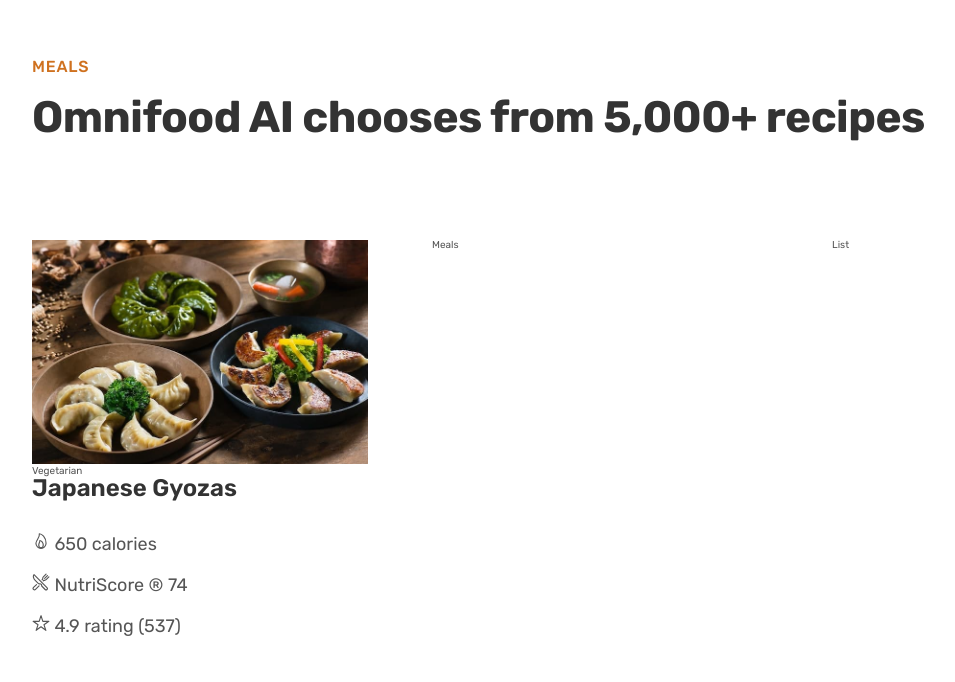
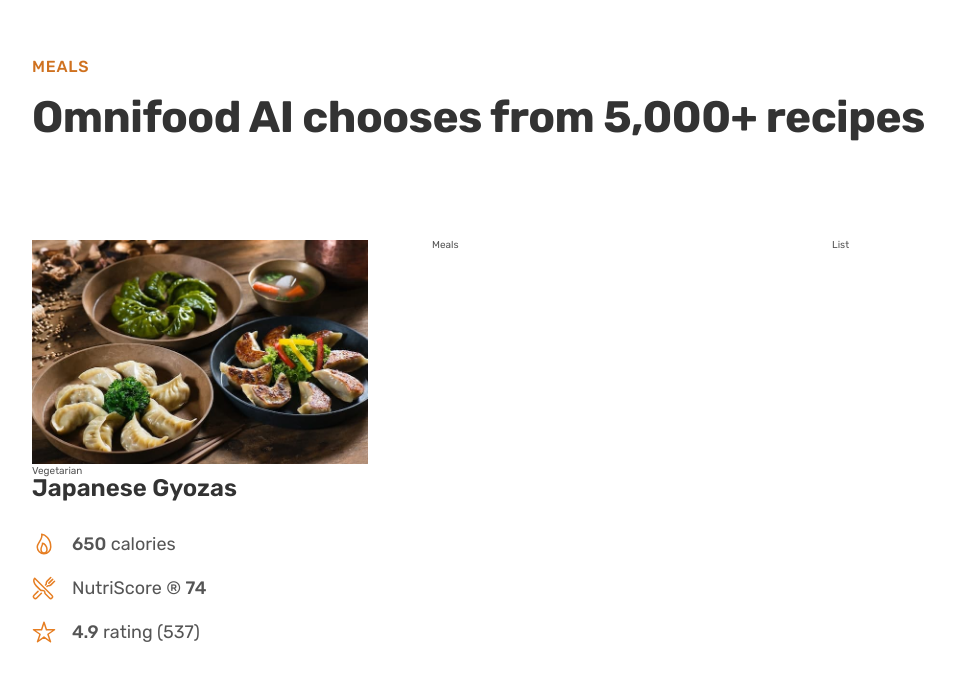
Before and after one commit to muntashir-wahid/Omnifood, a plain HTML site: page index.html in a window 1280 px wide. Shown: the part 2650-3332 px from the top of the page, without its empty margins (40-995 px from the left). Drawn offline with nearby package versions, Linux system fonts and the light colour scheme.

Commit message:
working on the meal card component

```diff
--- a/css/general.css
+++ b/css/general.css
@@ -165,3 +165,7 @@ body {
 .margin-righ-sm {
   margin-right: 1.6rem !important;
 }
+
+strong {
+  font-weight: 500;
+}
--- a/css/style.css
+++ b/css/style.css
@@ -232,4 +232,14 @@
 
 .meal-attribute {
   font-size: 1.8rem;
+  display: flex;
+  /* justify-content: center; */
+  align-items: center;
+  gap: 1.6rem;
 }
+
+.meal-icon {
+  height: 2.4rem;
+  width: 2.4rem;
+  color: #e67e22;
+}
--- a/index.html
+++ b/index.html
@@ -203,16 +203,19 @@
             <p class="meal-title">Japanese Gyozas</p>
             <ul class="meal-attributes">
               <li class="meal-attribute">
-                <ion-icon name="flame-outline"></ion-icon
-                ><span> 650 calories</span>
+                <ion-icon class="meal-icon" name="flame-outline"></ion-icon
+                ><span> <strong>650</strong> calories</span>
               </li>
               <li class="meal-attribute">
-                <ion-icon name="restaurant-outline"></ion-icon>
-                <span>NutriScore &reg 74</span>
+                <ion-icon
+                  class="meal-icon"
+                  name="restaurant-outline"
+                ></ion-icon>
+                <span>NutriScore &reg <strong>74</strong></span>
               </li>
               <li class="meal-attribute">
-                <ion-icon name="star-outline"></ion-icon>
-                <span>4.9 rating (537)</span>
+                <ion-icon class="meal-icon" name="star-outline"></ion-icon>
+                <span><strong>4.9</strong> rating (537)</span>
               </li>
             </ul>
           </div>
```
